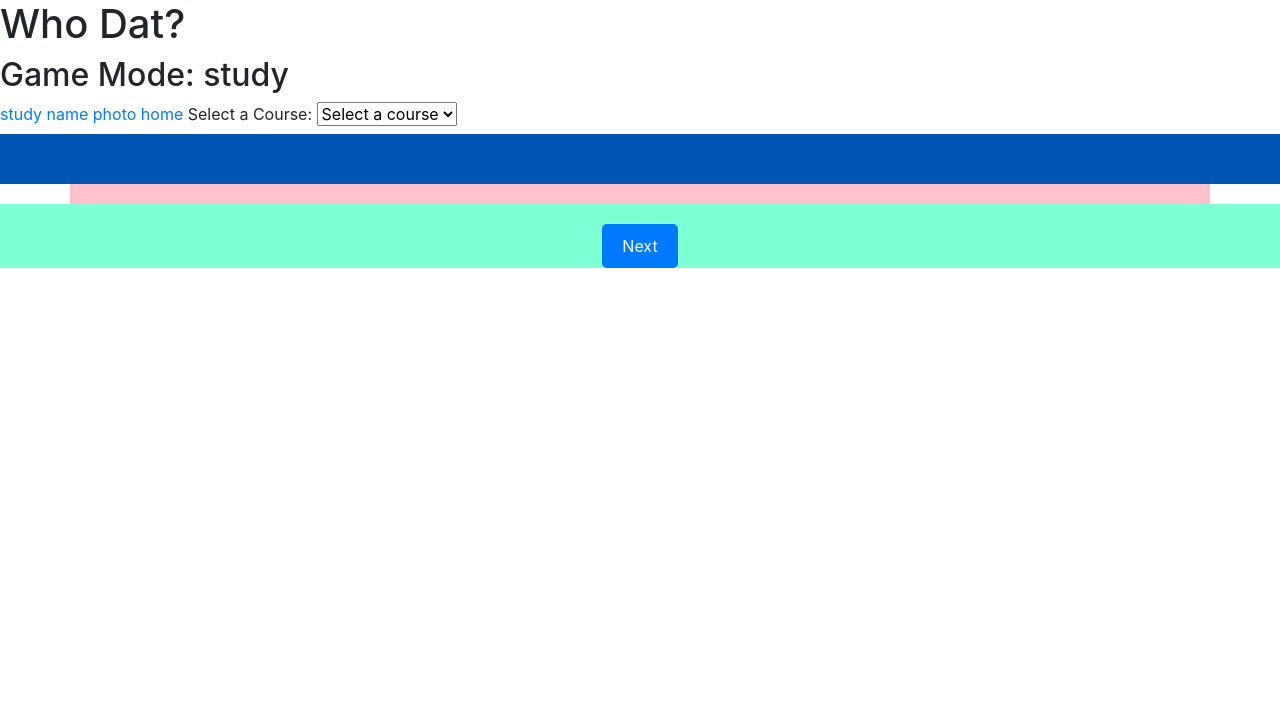
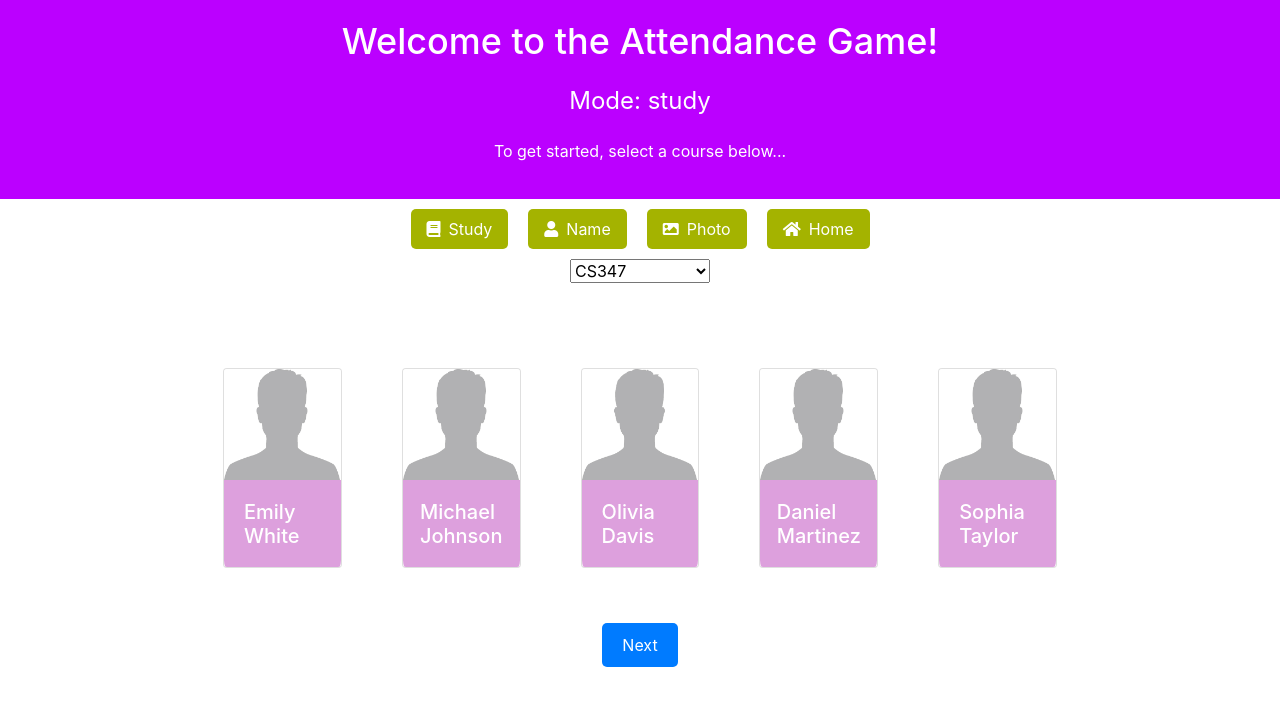
Before and after one commit to 347S24/347-final-project-team-25-who-dat, a Django app: page /homepage/game/ in a window 1280 px wide. Shown: the top 706 px of the page. Run offline with Django 4.2, Linux system fonts and the light colour scheme; the visitor is signed in with stand-in values (Sample User, id 1); parts of the project's set-up code (start-up, migrations or seed data) failed here and were passed over.

Commit message:
finalization

```diff
--- a/whodat/homepage/templates/homepage/game.html
+++ b/whodat/homepage/templates/homepage/game.html
@@ -7,6 +7,7 @@
 
     <link rel="stylesheet" href="{% static 'css/style.css' %}">
     <link rel="stylesheet" href="https://cdn.jsdelivr.net/npm/bootstrap@4.3.1/dist/css/bootstrap.min.css" integrity="sha384-ggOyR0iXCbMQv3Xipma34MD+dH/1fQ784/j6cY/iJTQUOhcWr7x9JvoRxT2MZw1T" crossorigin="anonymous">
+    <link rel="stylesheet" href="https://cdnjs.cloudflare.com/ajax/libs/font-awesome/5.15.4/css/all.min.css">
 
     <script src="https://code.jquery.com/jquery-3.3.1.slim.min.js" integrity="sha384-q8i/X+965DzO0rT7abK41JStQIAqVgRVzpbzo5smXKp4YfRvH+8abtTE1Pi6jizo" crossorigin="anonymous"></script>
     <script src="https://cdn.jsdelivr.net/npm/popper.js@1.14.7/dist/umd/popper.min.js" integrity="sha384-UO2eT0CpHqdSJQ6hJty5KVphtPhzWj9WO1clHTMGa3JDZwrnQq4sF86dIHNDz0W1" crossorigin="anonymous"></script>
@@ -16,18 +17,31 @@
 </head>
 <body>
 
-    <h1>Who Dat?</h1>
-    <h2>Game Mode: {{ mode }}</h2>
+    <header>
+        <h1 class="game-title">Welcome to the Attendance Game!</h1>
+        <p class="game-mode">Mode: {{ mode }}</p>
+        <p>To get started, select a course below...</p>
+    </header>
 
-    <a href="../../../homepage/game/">study</a>
-    <a href="../../../homepage/game/name/">name</a>
-    <a href="../../../homepage/game/photo/">photo</a>
-    <a href="../../../homepage/">home</a>
+    <div class="nav-group">
+        <a href="../../../homepage/game/" class="nav-link">
+            <i class="fas fa-book nav-icon"></i>Study
+        </a>
+        <a href="../../../homepage/game/name/" class="nav-link">
+            <i class="fas fa-user nav-icon"></i>Name
+        </a>
+        <a href="../../../homepage/game/photo/" class="nav-link">
+            <i class="fas fa-image nav-icon"></i>Photo
+        </a>
+        <a href="../../../homepage/" class="nav-link">
+            <i class="fas fa-home nav-icon"></i>Home
+        </a>
+    </div>
 
     <!-- Course Selection Dropdown -->
-    <label for="course-select">Select a Course:</label>
+    {% comment %} <label for="course-select">Select a Course:</label> {% endcomment %}
     <select id="course-select" onchange="updateStudentList()">
-        <option value="" selected disabled>Select a course</option>
+        <option value="" disabled>Select a course</option>
         {% for course in course_student_dict.courses %}
             <option value="{{ course.course_id }}">{{ course.course_id }}</option>
         {% endfor %}
@@ -36,7 +50,7 @@
     <div id="question-container"></div>
     <div class="container" id="answer-container"></div>
     <div class="next-question">
-        <button class="nextButton" onclick="location.href='.'">Next</button>
+        <button class="nextButton" onclick="updateStudentList()">Next</button>
     </div>
 
     <script>
--- a/whodat/homepage/views.py
+++ b/whodat/homepage/views.py
@@ -9,6 +9,10 @@ from django.shortcuts import get_object_or_404
 from calendar import monthrange
 from datetime import datetime, date
 from collections import defaultdict
+from django.db.models import Prefetch
+from django.http import JsonResponse
+from django.core.serializers import serialize
+
 
 
 def homepage(request):
@@ -26,57 +30,46 @@ def game(request, mode):
         courses_taught = Course.objects.filter(instructor=request.user.teachingassistant.supervising_teacher)
     elif request.user.is_superuser:
         # Creating a mock dataset for demonstration
-        mock_course_student_dict = {
-    "courses": [
-        {
-            "course_id": "HIST101",
-            "name": "History",
-            "instructor": "Stewart",
-            "schedule_time": "09:35",
-            "schedule_days": "T/TH",
-            "students": [
-                {"name": "Emily White", "url": "../../../static/images/profile.jpeg"},
-                {"name": "Michael Johnson", "url": "../../../static/images/profile.jpeg"},
-                {"name": "Olivia Davis", "url": "../../../static/images/profile.jpeg"},
-                {"name": "Daniel Martinez", "url": "../../../static/images/profile.jpeg"},
-                {"name": "Sophia Taylor", "url": "../../../static/images/profile.jpeg"}
-            ],
-            "description": "Old Stuff",
-            "room_number": "123"
-        },
-        {
-            "course_id": "ENG101",
-            "name": "English",
-            "instructor": "Weikle",
-            "schedule_time": "13:50",
-            "schedule_days": "M/W/F",
-            "students": [
-                {"name": "Ethan Garcia", "url": "../../../static/images/profile.jpeg"},
-                {"name": "Isabella Brown", "url": "../../../static/images/profile.jpeg"},
-                {"name": "Mason Lee", "url": "../../../static/images/profile.jpeg"},
-                {"name": "Ava Rodriguez", "url": "../../../static/images/profile.jpeg"},
-                {"name": "Liam Martinez", "url": "../../../static/images/profile.jpeg"}
-            ],
-            "description": "Words and Stuff",
-            "room_number": "456"
+        courses_taught = {
+            "courses": [
+                {
+                    "course_id": "CS347",
+                    "name": "Application Development",
+                    "instructor": "Stewart",
+                    "schedule_time": "09:35",
+                    "schedule_days": "T/TH",
+                    "students": [
+                        {"name": "Emily White", "url": "../../../static/images/profile.jpeg"},
+                        {"name": "Michael Johnson", "url": "../../../static/images/profile.jpeg"},
+                        {"name": "Olivia Davis", "url": "../../../static/images/profile.jpeg"},
+                        {"name": "Daniel Martinez", "url": "../../../static/images/profile.jpeg"},
+                        {"name": "Sophia Taylor", "url": "../../../static/images/profile.jpeg"}
+                    ],
+                    "description": "Old Stuff",
+                    "room_number": "249"
+                },
+                {
+                    "course_id": "CS412",
+                    "name": "Applied Algorithms",
+                    "instructor": "Malloy",
+                    "schedule_time": "13:50",
+                    "schedule_days": "M/W/F",
+                    "students": [
+                        {"name": "Ethan Garcia", "url": "../../../static/images/profile.jpeg"},
+                        {"name": "Isabella Brown", "url": "../../../static/images/profile.jpeg"},
+                        {"name": "Mason Lee", "url": "../../../static/images/profile.jpeg"},
+                        {"name": "Ava Rodriguez", "url": "../../../static/images/profile.jpeg"},
+                        {"name": "Liam Martinez", "url": "../../../static/images/profile.jpeg"}
+                    ],
+                    "description": "Words and Stuff",
+                    "room_number": "256"
+                }
+            ]
         }
-    ]
-}
 
+        # courses_taught = Course.objects.all
 
-        return render(request, 'homepage/game.html', {'course_student_dict': mock_course_student_dict, 'mode': mode})
-
-    # Initialize a dictionary to store course names and their respective students
-    course_student_dict = {}
-
-    # Iterate through the courses taught by the teacher
-    for course in courses_taught:
-        # Fetch the students enrolled in each course
-        students = course.students.all()
-        # Store the course name and its students in the dictionary
-        course_student_dict[course.name] = [student.student_name for student in students]
-
-    return render(request, 'homepage/game.html', {'course_student_dict': course_student_dict, 'mode': mode})
+    return render(request, 'homepage/game.html', {'course_student_dict': courses_taught, 'mode': mode})
 
 def attendance_view(request):
     # Check if the user is a professor
@@ -102,8 +95,8 @@ def student_attendance_view(request):
     courses = {
         "courses": [
             {
-                "course_id": "HIST101",
-                "name": "History",
+                "course_id": "CS347",
+                "name": "Application Design",
                 "students": [
                     {"name": "Emily White", "url": "../../../static/images/profile.jpeg", "status": "absent"},
                     {"name": "Michael Johnson", "url": "../../../static/images/profile.jpeg", "status": "absent"},
@@ -113,8 +106,8 @@ def student_attendance_view(request):
                 ]
             },
             {
-                "course_id": "ENG101",
-                "name": "English",
+                "course_id": "CS412",
+                "name": "Applied Algorithms",
                 "students": [
                     {"name": "Ethan Garcia", "url": "../../../static/images/profile.jpeg", "status": "absent"},
                     {"name": "Isabella Brown", "url": "../../../static/images/profile.jpeg", "status": "absent"},
@@ -315,4 +308,4 @@ def my_courses(request):
 
     print("Courses:", courses)
 
-    return render(request, 'homepage/my_courses.html', {'courses': courses})
+    return render(request, 'homepage/my_courses.html', {'courses': Course.objects.all})
--- a/whodat/static/css/style.css
+++ b/whodat/static/css/style.css
@@ -1,31 +1,47 @@
 .card {
     width: 200px; /* Adjust the width as needed */
-    height: 250px;
+    height: 200px; /* Set height to match width for a more square shape */
     margin: 25px;
+    display: flex;
+    flex-direction: column;
+    border-radius: 20px;
+    overflow: hidden;
+}
+
+#course-select {
+    display: block;
+    margin: 0 auto; /* Center the select dropdown */
 }
 
 .card-img-top {
+    width: 200px;
+    height: 200px;
     border-top-left-radius: 20px;
     border-top-right-radius: 20px;
 }
 
 .card-body {
+    flex-grow: 1;
     background-color: plum;
     color: white;
     border-bottom-left-radius: 20px;
     border-bottom-right-radius: 20px;
+    display: flex;
+    justify-content: center;
+    align-items: center;
 }
 
 #cardContainer {
     display: flex;
-    flex-direction: row;
     flex-wrap: wrap;
     justify-content: space-around;
+    gap: 25px;
+    padding: 25px;
     overflow-y: auto;
 }
 
 #question-container {
-    background-color: #0056b3;
+    /* background-color: #0056b3; */
     padding: 25px;
     display: flex;
     justify-content: center;
@@ -39,12 +55,11 @@
 
 #answer-container {
     display: flex;
-    display: flex;
     justify-content: center;
     align-items: center;
     gap: 10px;
     padding: 10px 10vw;
-    background-color: rgb(255, 192, 203);
+    /* background-color: rgb(255, 192, 203); */
 }
 
 .answer-card {
@@ -55,7 +70,7 @@
 }
 
 .next-question {
-    background-color: aquamarine;
+    /* background-color: aquamarine; */
     display: flex;
     justify-content: center;
     align-items: center;
@@ -68,6 +83,7 @@
     border-radius: 5px;
     background-color: #007bff;
     color: white;
+    cursor: pointer;
 }
 
 .nextButton:hover {
@@ -81,3 +97,50 @@
     padding: 10px;
     background-color: white;
 }
+
+.nav-link {
+    display: inline-block;
+    padding: 10px 20px;
+    margin: 10px;
+    background-color: #a4b300;
+    color: white;
+    text-decoration: none;
+    border-radius: 5px;
+    transition: background-color 0.3s ease, transform 0.2s ease;
+}
+
+.nav-link:hover {
+    background-color: #a4b300;
+    transform: translateY(-2px);
+    box-shadow: 0 4px 8px rgba(0,0,0,0.1);
+}
+
+.nav-group {
+    display: flex;
+    flex-wrap: wrap;
+    justify-content: center;
+}
+
+.nav-icon {
+    margin-right: 8px;
+}
+
+.game-title {
+    text-align: center;
+    font-size: 36px;
+    margin-bottom: 20px;
+}
+
+.game-mode {
+    text-align: center;
+    font-size: 24px;
+    margin-bottom: 20px;
+}
+
+header {
+    width: 100%;
+    padding: 20px 0;
+    background-color: #bb00ff;
+    color: white;
+    text-align: center;
+}
```
Also changed, not shown: whodat/homepage/templates/homepage/my_courses.html (+65 -0 lines).
